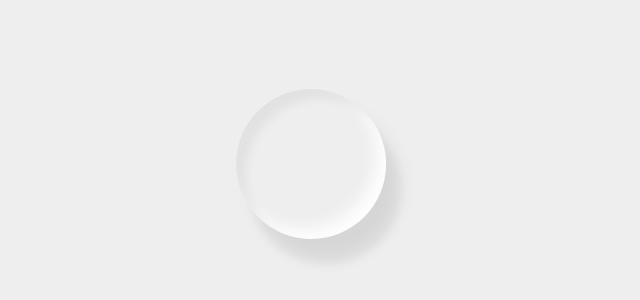
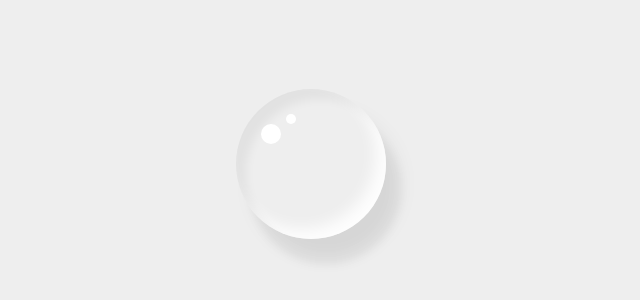
Before and after one commit to CJR85/water-drop-logo, a plain HTML site: page index.html in a window 1280 px wide. Shown: the part 236-536 px from the top of the page, 329-969 px from the left. Drawn offline with Linux system fonts and the light colour scheme.

Commit message:
Style drop before and after pseudo-classes

```diff
--- a/style.css
+++ b/style.css
@@ -21,3 +21,25 @@ body {
     inset -10px -10px 15px rgba(255, 255, 255, 0.9);
   border-radius: 50%;
 }
+
+.drop::before {
+  content: '';
+  position: absolute;
+  top: 35px;
+  left: 25px;
+  width: 20px;
+  height: 20px;
+  border-radius: 50%;
+  background: #fff;
+}
+
+.drop::after {
+  content: '';
+  position: absolute;
+  top: 25px;
+  left: 50px;
+  width: 10px;
+  height: 10px;
+  border-radius: 50%;
+  background: #fff;
+}
```
